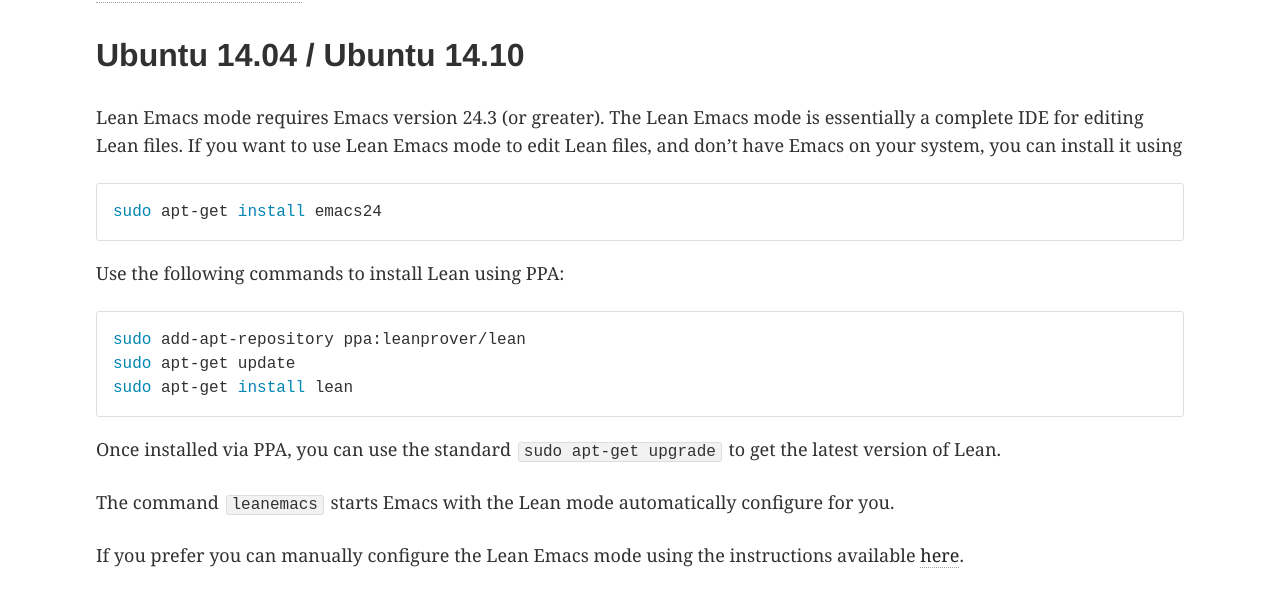
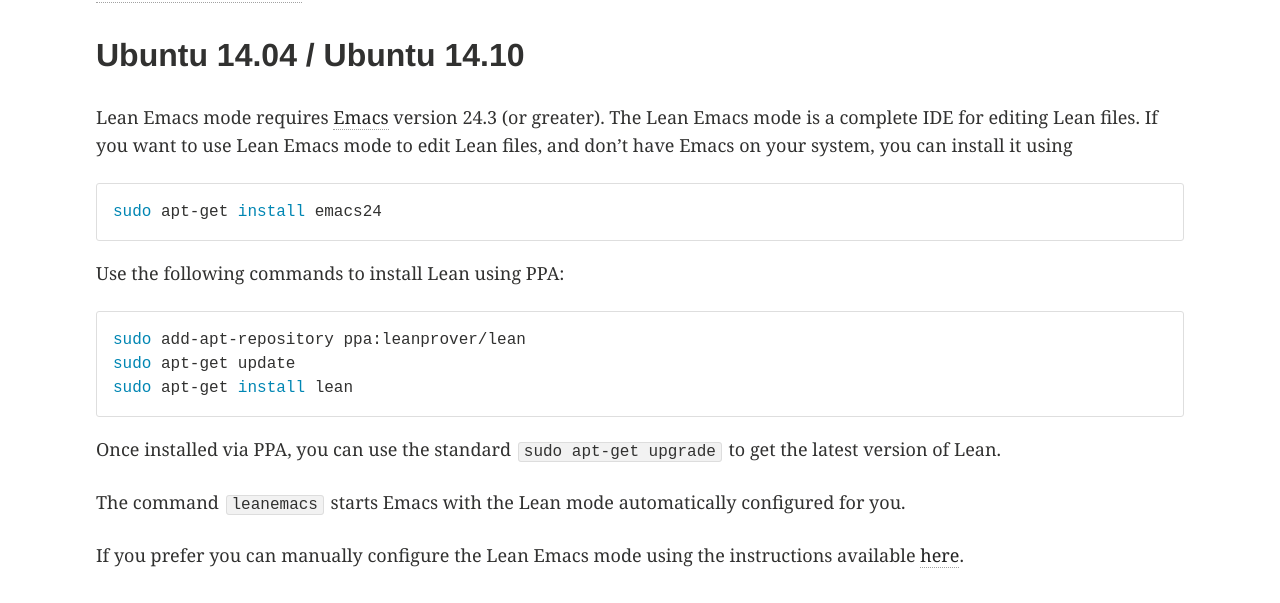
Before and after one commit to leanprover/leanprover.github.io, a Jekyll site: the page built from download/index.md, in a window 1280 px wide. Shown: the part 462-1065 px from the top of the page. Built offline with Jekyll 4.4.1, drawn with Linux system fonts in a browser that asks for light colours.

Commit message:
add more links and fix typo

```diff
--- a/download/index.md
+++ b/download/index.md
@@ -24,8 +24,8 @@
 Ubuntu 14.04 / Ubuntu 14.10
 ---------------------------
 
-Lean Emacs mode requires Emacs version 24.3 (or greater). The Lean Emacs mode
-is essentially a complete IDE for editing Lean files. If you want to use
+Lean Emacs mode requires [Emacs](http://www.gnu.org/software/emacs/) version 24.3 (or greater).
+The Lean Emacs mode is a complete IDE for editing Lean files. If you want to use
 Lean Emacs mode to edit Lean files, and don't have Emacs on your system,
 you can install it using
 
@@ -43,7 +43,7 @@
 
 Once installed via PPA, you can use the standard `sudo apt-get upgrade` to get the latest version of Lean.
 
-The command `leanemacs` starts Emacs with the Lean mode automatically configure for you.
+The command `leanemacs` starts Emacs with the Lean mode automatically configured for you.
 
 If you prefer you can manually configure the Lean Emacs mode using the instructions
 available [here](https://github.com/leanprover/lean/blob/master/src/emacs/README.md).
```
